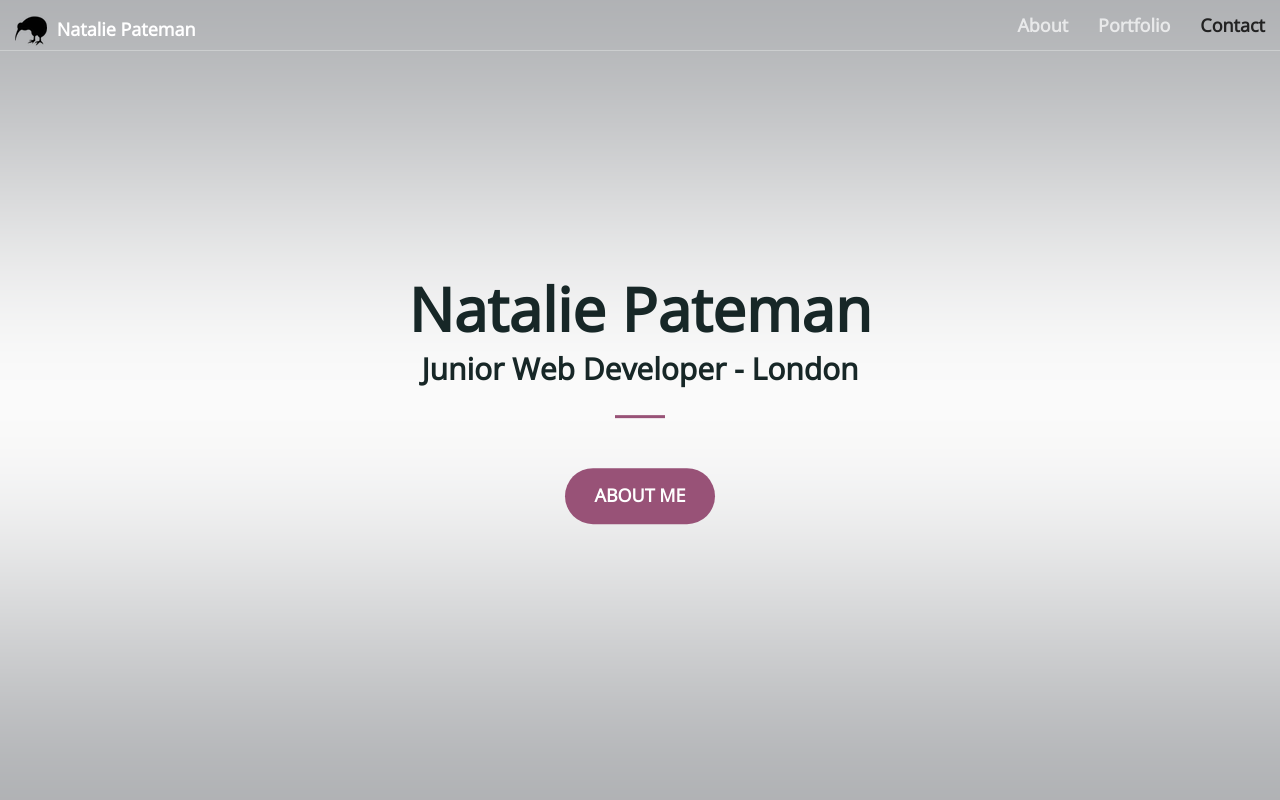
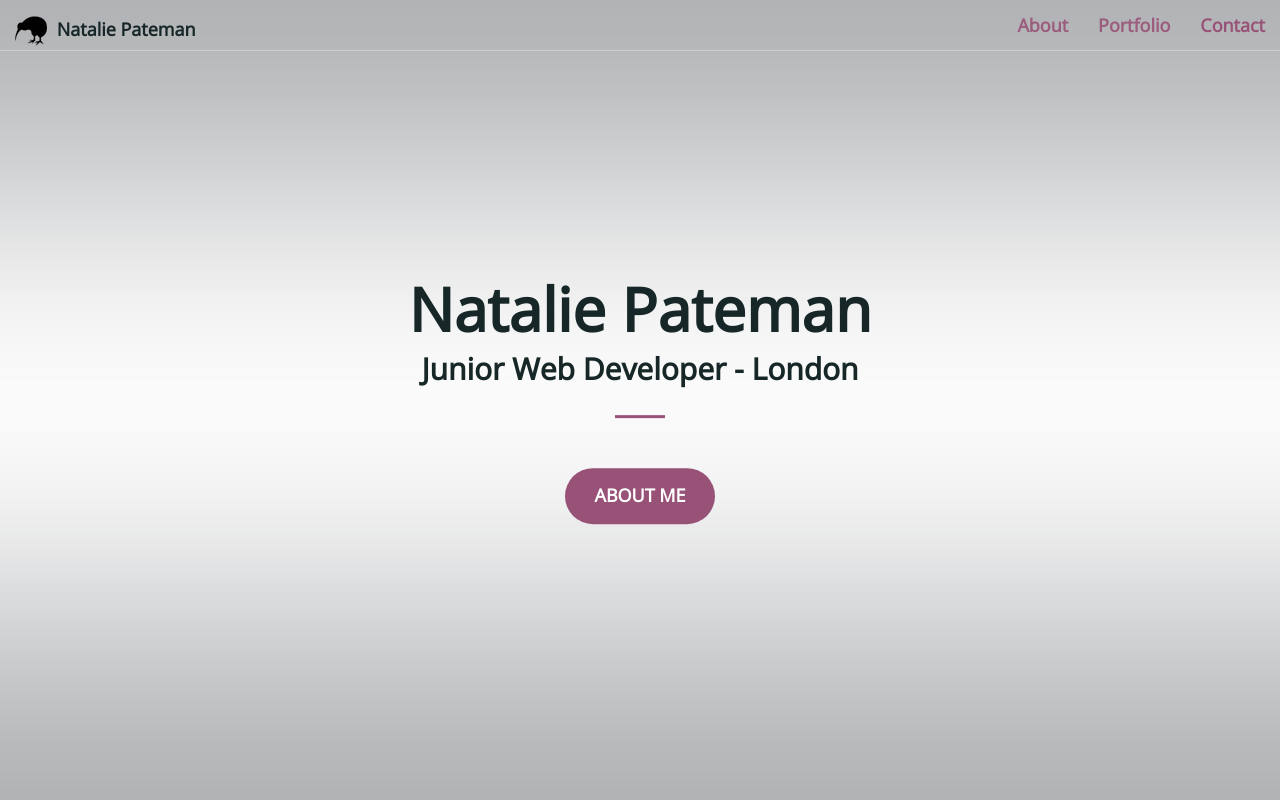
Before and after one commit to nataliemp28/nataliemp28.github.io, a website: page index.html in a window 1280 px wide. Shown: the top 800 px of the page. Drawn offline with nearby package versions, Linux system fonts and the light colour scheme.

Commit message:
colour amendments

```diff
--- a/less/creative.less
+++ b/less/creative.less
@@ -92,11 +92,11 @@ aside {
 
 .navbar-default {
     background-color: white;
-    border-color: fade(@gray-darker, 5%);
+    border-color: fade(@theme-primary, 5%);
     .sans-serif-font;
     .transition-all;
     .navbar-header .navbar-brand {
-        color: @gray-darker;
+        color: @theme-primary;
         .sans-serif-font;
         font-weight: 900;
         img {
@@ -105,13 +105,13 @@ aside {
         }
         &:hover,
         &:focus {
-            color: darken(@gray-darker, 10%);
+            color: darken(@theme-primary, 10%);
         }
     }
     .navbar-header .navbar-toggle {
         font-weight: 700;
         font-size: 18px;
-        color: @gray-darker;
+        color: @theme-primary;
     }
     .nav {
         > li {
@@ -119,7 +119,7 @@ aside {
             > a:focus {
                 font-weight: 900;
                 font-size: 18px;
-                color: @gray-darker;
+                color: @theme-primary;
                 &:hover {
                     color: @theme-primary;
                 }
@@ -127,7 +127,7 @@ aside {
             &.active {
                 > a,
                 > a:focus {
-                    color: @gray-darker !important;
+                    color: @theme-primary !important;
                     background-color: transparent;
                     &:hover {
                         background-color: transparent;
@@ -141,21 +141,21 @@ aside {
         border-color: fade(white, 30%);
         // font-size: 12px;
         .navbar-header .navbar-brand {
-            color: fade(white, 70%);
+            color: fade(@theme-primary, 90%);
             img {
               display: inline;
               padding-right: 5px;
             }
             &:hover,
             &:focus {
-                color: white;
+                color: @home-page;
             }
         }
         .nav > li > a,
         .nav > li > a:focus {
-            color: fade(white, 70%);
+            color: fade(@theme-primary, 90%);
             &:hover {
-                color: white;
+                color: @home-page;
             }
         }
         &.affix {
@@ -193,7 +193,6 @@ aside {
       }
     }
   }
-
 
 // Homepage Header
 
```
Also changed, not shown: css/creative.css, css/creative.min.css.
